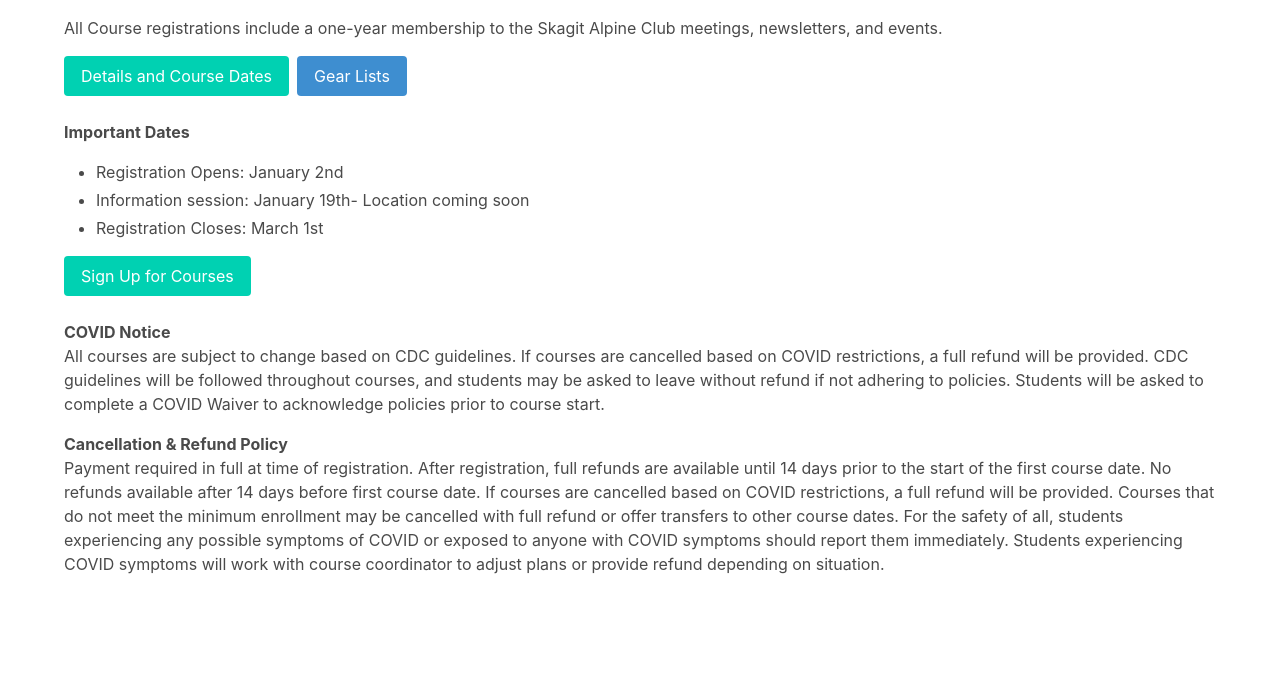
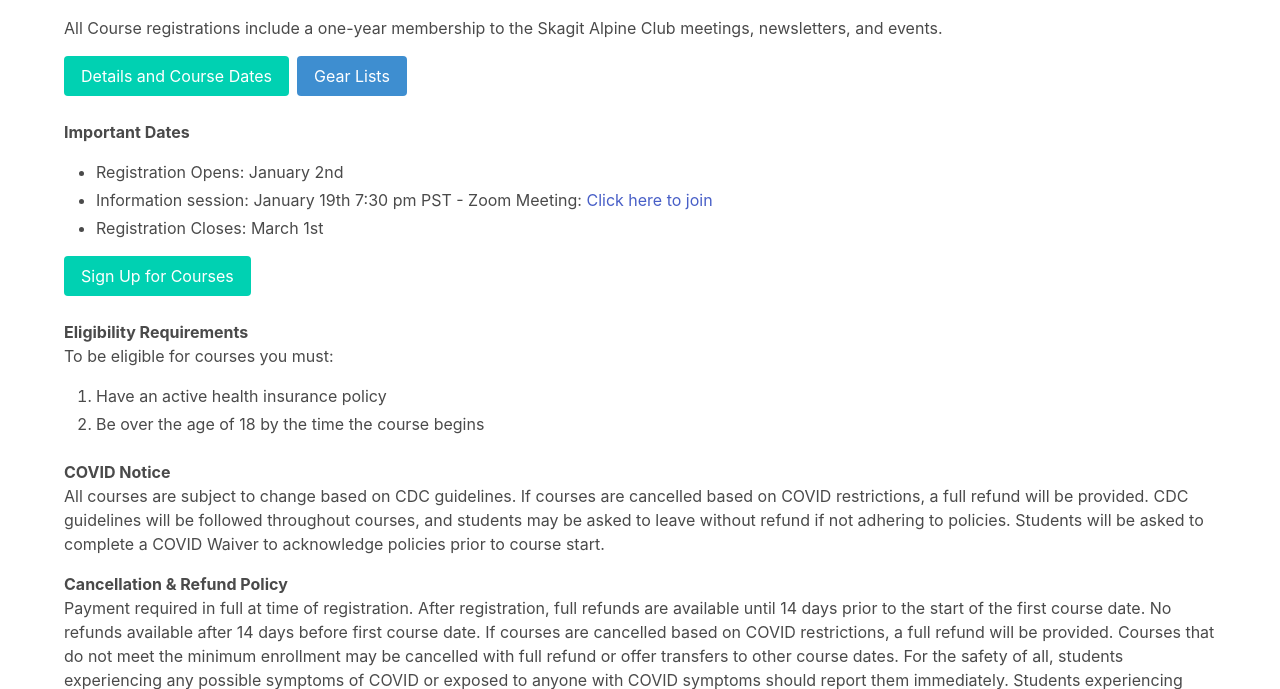
Before and after one commit to raymond-devries/skagit-bmc-registration, a Django app: page / in a window 1280 px wide. Shown: the part 385-1074 px from the top of the page. Before the commit the page ends 959 px from the top, so only its background shows below. Run offline with Django 3.2, Linux system fonts and the light colour scheme; parts of the project's set-up code (start-up, migrations or seed data) failed here and were passed over; some libraries are stand-ins or nearby versions.

Commit message:
Home page updates

```diff
--- a/templates/bmc_registration/home.html
+++ b/templates/bmc_registration/home.html
@@ -38,13 +38,26 @@
         <p><b>Important Dates</b></p>
         <ul>
             <li>Registration Opens: January 2nd</li>
-            <li>Information session: January 19th- Location coming soon</li>
+            <li>Information session: January 19th 7:30 pm PST - Zoom Meeting:
+                <a href="https://us02web.zoom.us/j/81399701530?pwd=b0JZRVhkMDFEWXpvcFlRdS9DSHFOQT09">
+                    Click here to join
+                </a>
+            </li>
             <li>Registration Closes: March 1st</li>
         </ul>
         <div class="block buttons">
             <a href="{% url "registration_home" %}" class="button is-primary">
                 Sign Up for Courses
             </a>
+        </div>
+        <div class="block">
+            <b>Eligibility Requirements</b>
+            <br>
+            <p>To be eligible for courses you must:</p>
+            <ol>
+                <li>Have an active health insurance policy</li>
+                <li>Be over the age of 18 by the time the course begins</li>
+            </ol>
         </div>
         <p class="block">
             <b>COVID Notice</b>
```
